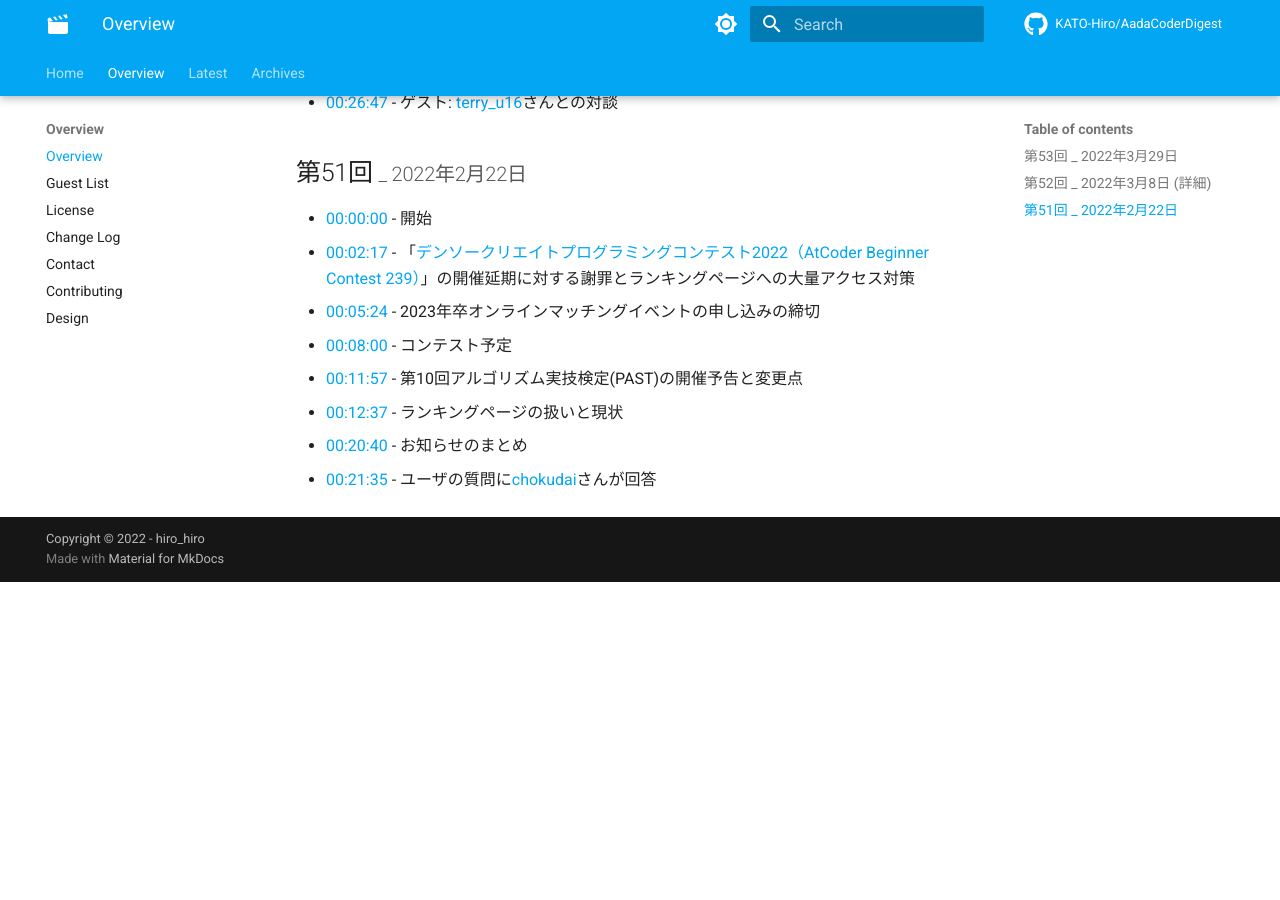
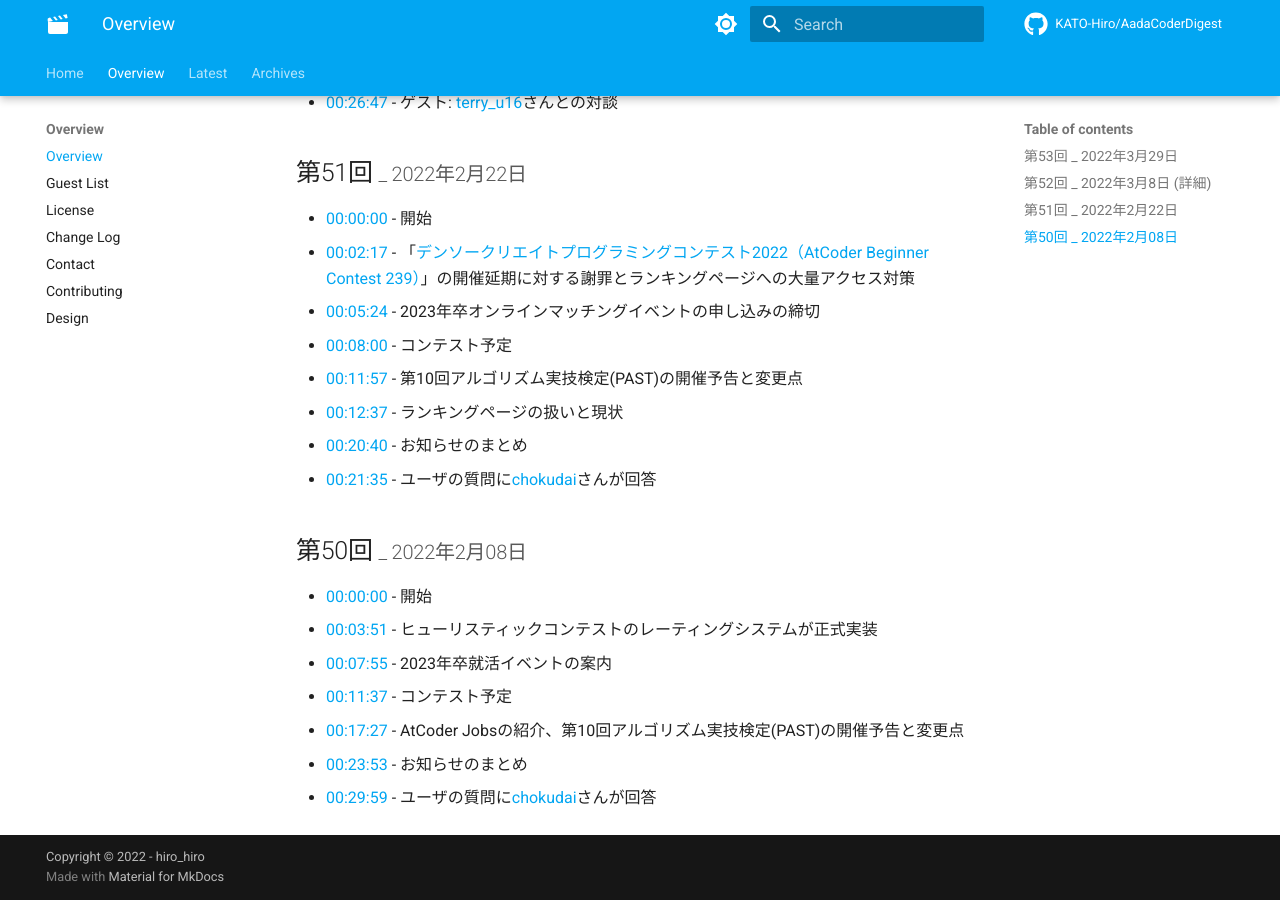
Before and after one commit to KATO-Hiro/AadaCoderDigest, an MkDocs documentation site: the page built from docs/overview/overview.md, in a window 1280 px wide and 900 px high, scrolled down 699 px. Built offline with MkDocs 1.6.1 and Material for MkDocs 9.7.7, drawn with Linux system fonts in a browser that asks for light colours; comment, search, counter and statistics services are not loaded; before the commit the page ends 1281 px from its top, so only the background shows below that.

Commit message:
:sparkles: Add toc for 50th  (#28)

```diff
--- a/docs/overview/overview.md
+++ b/docs/overview/overview.md
@@ -29,3 +29,13 @@
 - [00:12:37](https://youtu.be/Q-RHzagU6OM?t=757){.internal-link target=_blank} - ランキングページの扱いと現状
 - [00:20:40](https://youtu.be/Q-RHzagU6OM?t=1240){.internal-link target=_blank} - お知らせのまとめ
 - [00:21:35](https://youtu.be/Q-RHzagU6OM?t=1295){.internal-link target=_blank} - ユーザの質問に[chokudai](https://atcoder.jp/users/chokudai){.internal-link target=_blank}さんが回答
+
+## 第50回 <small>_ 2022年2月08日 </small>
+
+- [00:00:00](https://youtu.be/qmsNsMakZoo?t=0){.internal-link target=_blank} - 開始
+- [00:03:51](https://youtu.be/qmsNsMakZoo?t=231){.internal-link target=_blank} - ヒューリスティックコンテストのレーティングシステムが正式実装
+- [00:07:55](https://youtu.be/qmsNsMakZoo?t=475){.internal-link target=_blank} - 2023年卒就活イベントの案内
+- [00:11:37](https://youtu.be/qmsNsMakZoo?t=697){.internal-link target=_blank} - コンテスト予定
+- [00:17:27](https://youtu.be/qmsNsMakZoo?t=1047){.internal-link target=_blank} - AtCoder Jobsの紹介、第10回アルゴリズム実技検定(PAST)の開催予告と変更点
+- [00:23:53](https://youtu.be/qmsNsMakZoo?t=1433){.internal-link target=_blank} - お知らせのまとめ
+- [00:29:59](https://youtu.be/qmsNsMakZoo?t=1799){.internal-link target=_blank} - ユーザの質問に[chokudai](https://atcoder.jp/users/chokudai){.internal-link target=_blank}さんが回答
```
